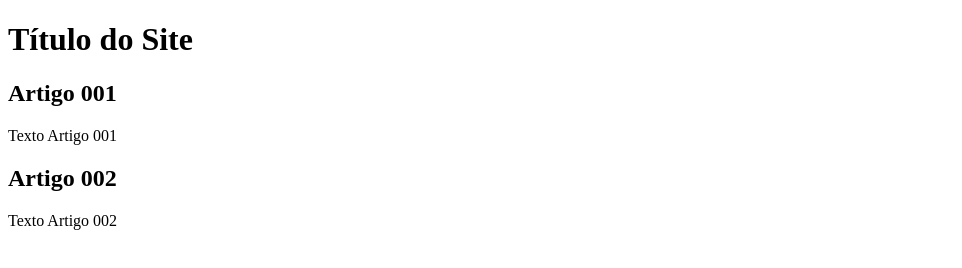
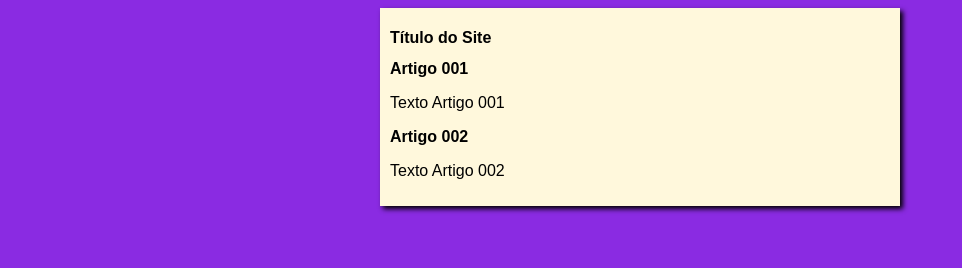
Before and after one commit to Gustavo-Lourenco/Projeto-site, a plain HTML site: page index.html in a window 1280 px wide. Shown: the whole page, without its empty margins (0-962 px from the left). Drawn offline with Linux system fonts and the light colour scheme.

Commit message:
Inserido o estilo

```diff
--- /dev/null
+++ b/estilos/style.css
@@ -0,0 +1,16 @@
+*{
+    font-family: Arial, Helvetica, sans-serif;
+    font-size: 16px;
+}
+
+body {
+    background-color: blueviolet;
+}
+
+main {
+background-color: cornsilk;
+width: 500px;
+margin: auto;
+padding: 10px;
+box-shadow: 3px 3px 5px rgb(0, 0, 0.47);
+}
--- a/index.html
+++ b/index.html
@@ -5,6 +5,7 @@
     <meta http-equiv="X-UA-Compatible" content="IE=edge">
     <meta name="viewport" content="width=device-width, initial-scale=1.0">
     <title>Título do Site</title>
+    <link rel="stylesheet" href="estilos/style.css">
 </head>
 <body>
     <main>
```
